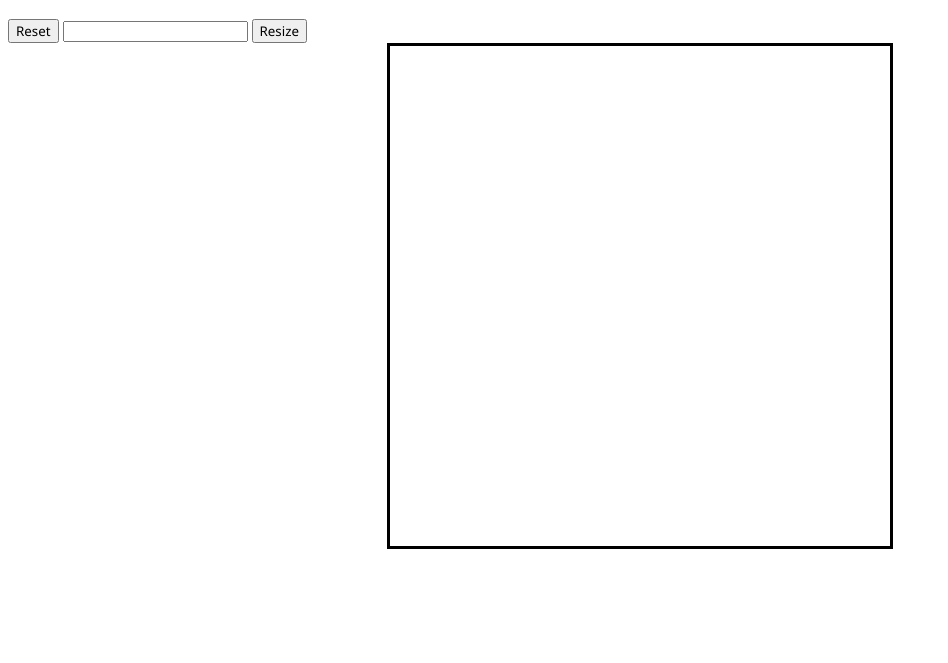
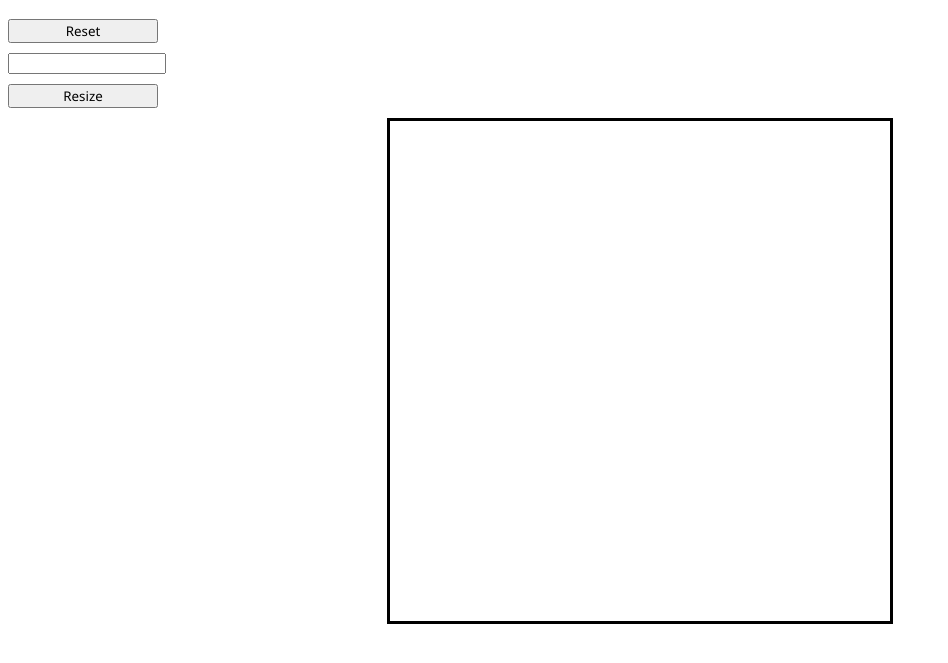
Before and after one commit to willr42/odin, a plain HTML site: page etch/index.html in a window 1280 px wide. Shown: the part 67-730 px from the top of the page, without its empty margins (0-948 px from the left). Drawn offline with Linux system fonts and the light colour scheme.

Commit message:
controlpanel for buttons and input

```diff
--- a/etch/index.html
+++ b/etch/index.html
@@ -9,9 +9,11 @@
   </head>
   <body>
     <h1>Etch a Sketch</h1>
-    <button id="reset">Reset</button>
-    <input type="number" id="containerSize" max="100">
-    <button id="resize">Resize</button>
+    <div id="controlPanel">
+      <button id="reset">Reset</button>
+      <input type="number" id="containerSize" max="100" />
+      <button id="resize">Resize</button>
+    </div>
     <div id="container"></div>
     <script src="./etch.js"></script>
   </body>
--- a/etch/styles.css
+++ b/etch/styles.css
@@ -12,8 +12,14 @@
 	border: 3px solid black;
 }
 
-#resetButton {
-	display:inline;
+#controlPanel {
+	display: inline-flex;
+	flex-direction: column;
+}
+
+#controlPanel > * {
+width: 150px;
+margin-bottom:10px;
 }
 
 h1, button {
```
